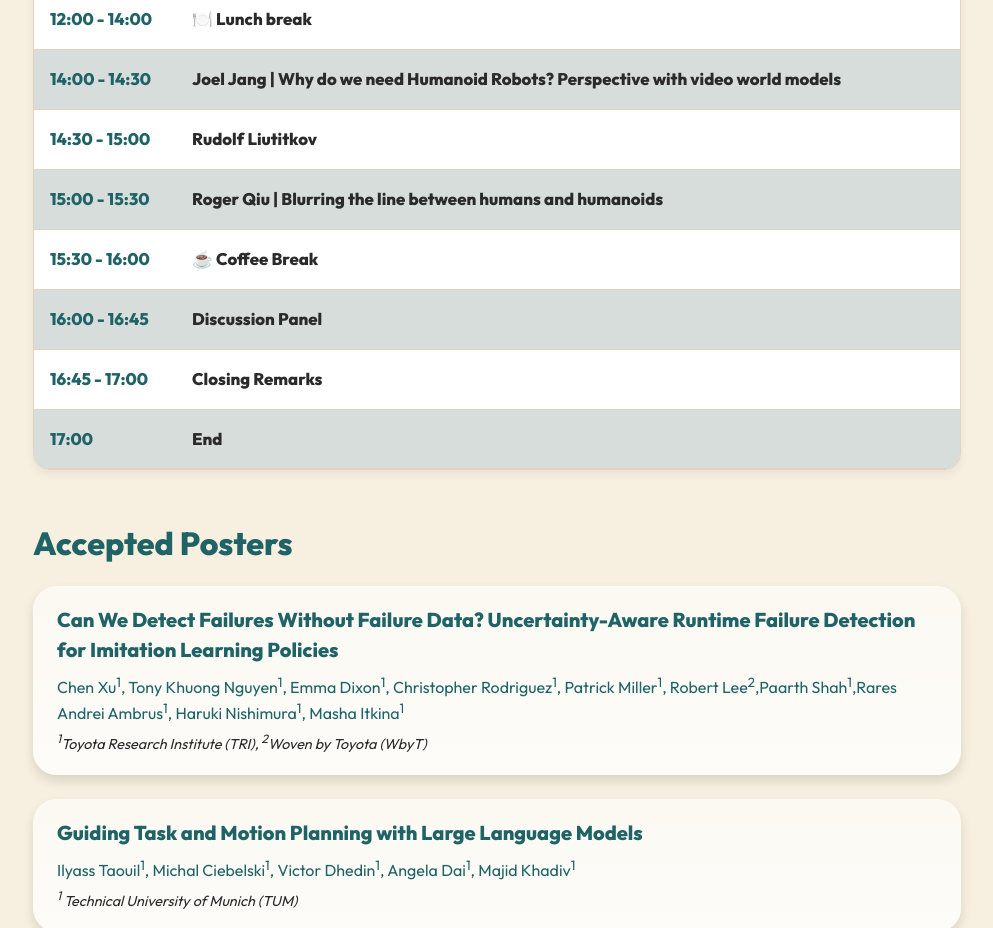
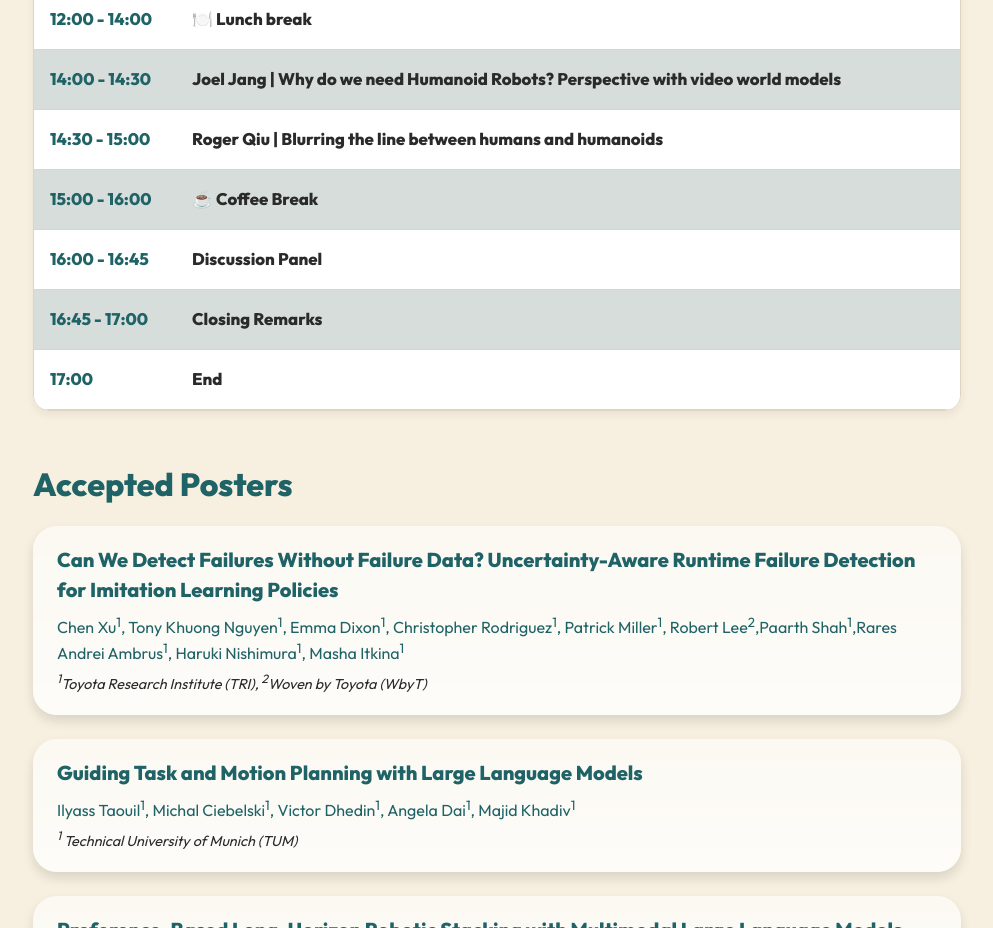
Before and after one commit to humanoids-x-fm-2025/humanoids-x-fm-2025.github.io, a plain HTML site: page index.html in a window 1280 px wide. Shown: the part 4600-5528 px from the top of the page, without its empty margins (143-1136 px from the left). Drawn offline with Linux system fonts and the light colour scheme.

Commit message:
update program

```diff
--- a/index.html
+++ b/index.html
@@ -313,18 +313,12 @@
                 <tr>
                     <td class="sched_time">14:30 - 15:00</td>
                     <td class="sched_speaker">
-                        <strong>Rudolf Liutitkov</strong>
+                    <strong>Roger Qiu | Blurring the line between humans and humanoids</strong>
 
-                    </td>
+                    <!-- </td> -->
                 </tr>
                 <tr>
-                    <td class="sched_time">15:00 - 15:30</td>
-                    <td class="sched_speaker">
-                        <strong>Roger Qiu | Blurring the line between humans and humanoids</strong>
-                    </td>
-                </tr>
-                <tr>
-                    <td class="sched_time">15:30 - 16:00</td>
+                    <td class="sched_time">15:00 - 16:00</td>
                     <td class="sched_speaker">
                         <strong>☕ Coffee Break</strong>
 
```
